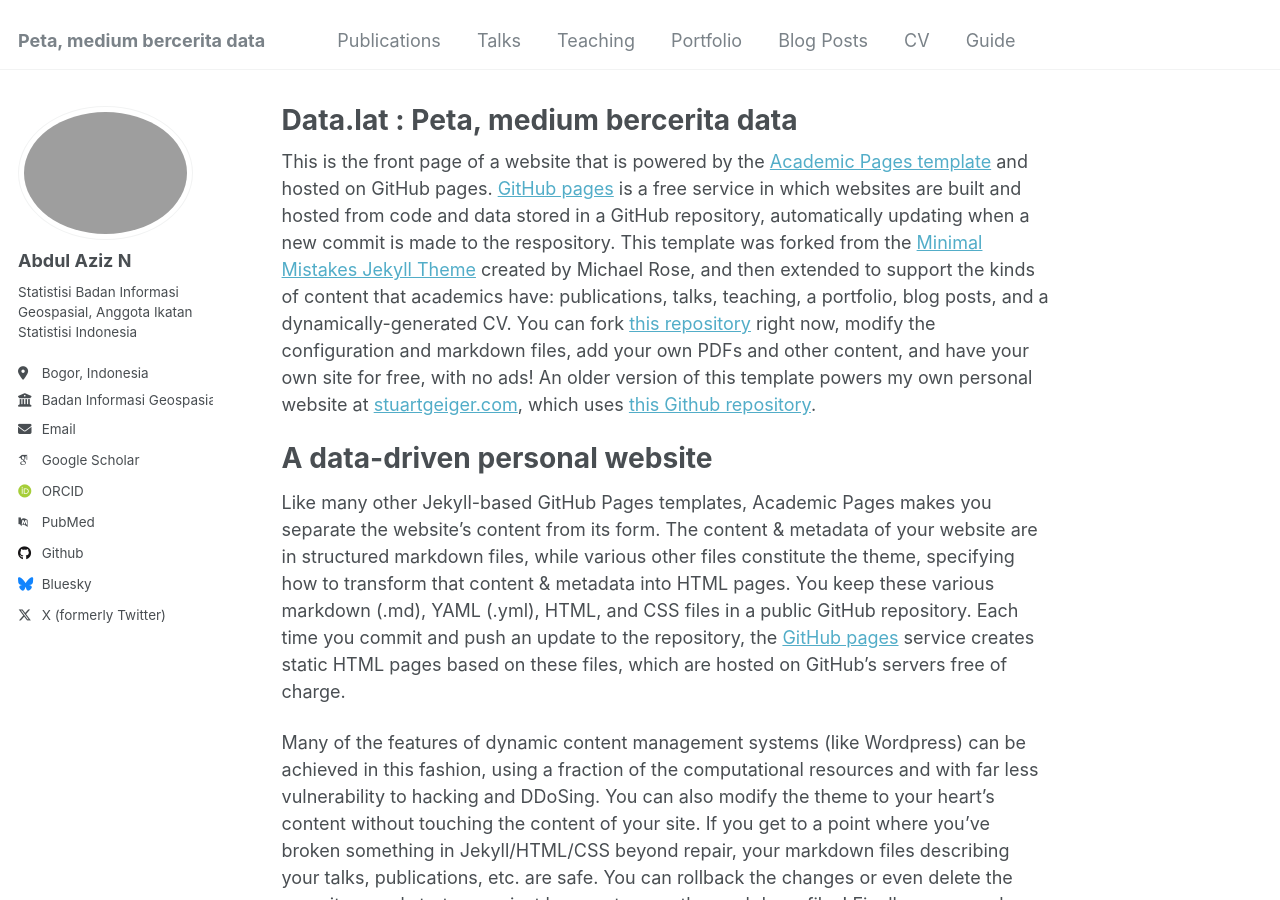
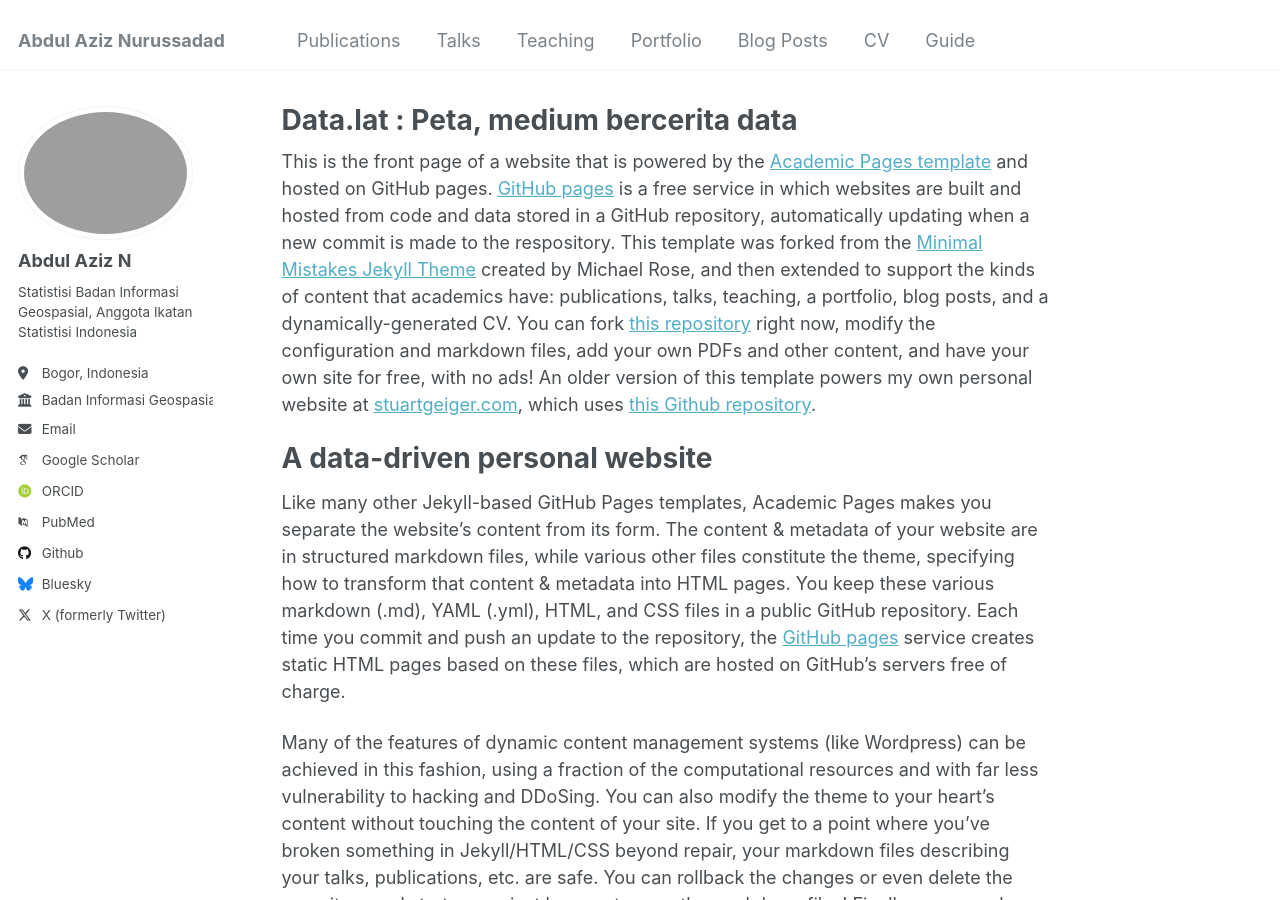
Before and after one commit to datadotlat/datadotlat.github.io, a Jekyll site: the page built from _pages/about.md, in a window 1280 px wide and 900 px high. Built offline with Jekyll 4.4.1, drawn with Linux system fonts in a browser that asks for light colours; some web fonts are replaced.

Commit message:
Update _config.yml

```diff
--- a/_config.yml
+++ b/_config.yml
@@ -8,7 +8,7 @@
 
 # Basic Site Settings
 locale                   : "en-US"
-title                    : "Peta, medium bercerita data"
+title                    : "Abdul Aziz Nurussadad"
 title_separator          : "-"
 name                     : &name "Abdul Aziz N"
 description              : &description "personal description"
```
